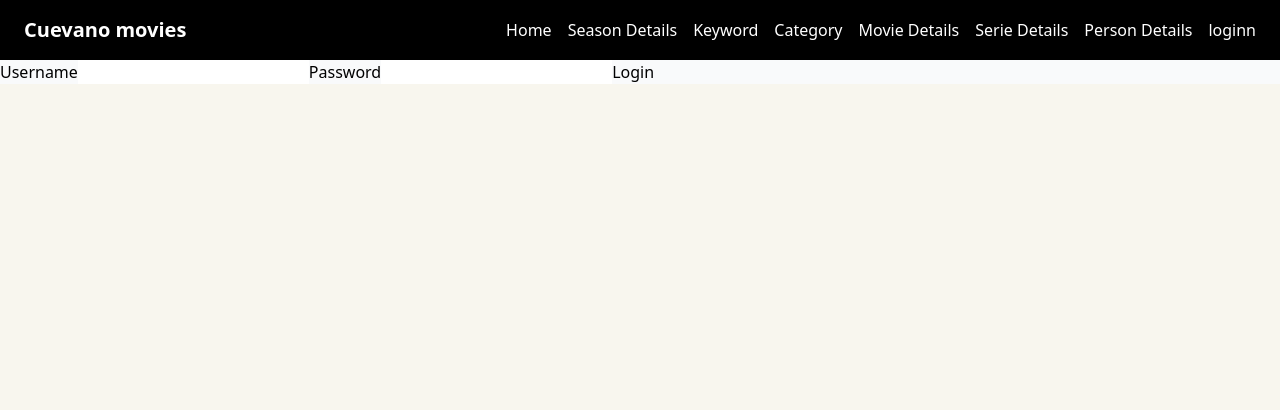
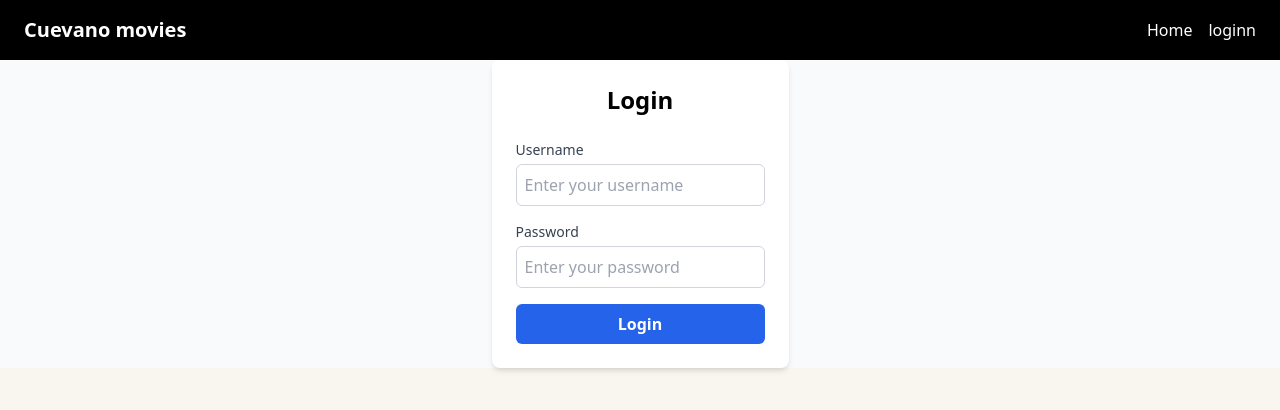
Before and after one commit to HazaFG/tmdb-vue, a Vue app: page /login in a window 1280 px wide. Shown: the top 410 px of the page. Built offline with nearby package versions, Linux system fonts and the light colour scheme.

Commit message:
Borrando basura del nav, estilo del login

```diff
--- a/src/App.vue
+++ b/src/App.vue
@@ -12,12 +12,12 @@
     <!-- Menú de navegación -->
     <div class="flex space-x-4">
       <RouterLink class="hover:text-gray-400 transition-colors" to="/">Home</RouterLink>
-      <RouterLink class="hover:text-gray-400 transition-colors" to="/season-details/1408/1">Season Details</RouterLink>
-      <RouterLink class="hover:text-gray-400 transition-colors" to="/movies/keyword/1701">Keyword</RouterLink>
-      <RouterLink class="hover:text-gray-400 transition-colors" to="/movies/category/28">Category</RouterLink>
-      <RouterLink class="hover:text-gray-400 transition-colors" to="/movie/1079091">Movie Details</RouterLink>
-      <RouterLink class="hover:text-gray-400 transition-colors" to="/serie/136166">Serie Details</RouterLink>
-      <RouterLink class="hover:text-gray-400 transition-colors" to="/person/552252">Person Details</RouterLink>
+      <!-- <RouterLink class="hover:text-gray-400 transition-colors" to="/season-details/1408/1">Season Details</RouterLink> -->
+      <!-- <RouterLink class="hover:text-gray-400 transition-colors" to="/movies/keyword/1701">Keyword</RouterLink> -->
+      <!-- <RouterLink class="hover:text-gray-400 transition-colors" to="/movies/category/28">Category</RouterLink> -->
+      <!-- <RouterLink class="hover:text-gray-400 transition-colors" to="/movie/1079091">Movie Details</RouterLink> -->
+      <!-- <RouterLink class="hover:text-gray-400 transition-colors" to="/serie/136166">Serie Details</RouterLink> -->
+      <!-- <RouterLink class="hover:text-gray-400 transition-colors" to="/person/552252">Person Details</RouterLink> -->
       <RouterLink class="hover:text-gray-400 transition-colors" to="/login">loginn</RouterLink>
     </div>
   </nav>
--- a/src/globals.ts
+++ b/src/globals.ts
@@ -8,7 +8,7 @@ import SerieDetail from "./views/SerieDetail.vue";
 import PersonDetail from "./views/PersonDetail.vue";
 import Login from "./views/Login.vue";
 
-export const API_KEY = "eyJhbGciOiJIUzI1NiJ9.eyJhdWQiOiJkMDkzNTJkOTljNDI5OGE5MGYzZDAyYTAxYTI2NTNkMyIsIm5iZiI6MTcyNzIzMTI5OC4yNzExOTYsInN1YiI6IjY2ZjJmNTgzYzIzNzI1OGU0YzI3MGEyNyIsInNjb3BlcyI6WyJhcGlfcmVhZCJdLCJ2ZXJzaW9uIjoxfQ.UrQp6o6lfxbmCDcLsyPbS1jo-DV5oq0Ncz-wSJ5730w"
+export const API_KEY = "4e72051e3bc2c615ed21d74e9a55ac50"
 
 export const ROUTES = [
   { path: '/', component: HomeView },
--- a/src/views/Login.vue
+++ b/src/views/Login.vue
@@ -1,48 +1,81 @@
 <script setup lang="ts">
 import { ref } from 'vue';
 import { API_KEY } from '../globals';
-const username = ref("")
-const password = ref("")
+
+const username = ref("");
+const password = ref("");
 const isAuthenticated = ref(false);
+const requestToken = ref("");
 
+async function fetchRequestToken() {
+  const response = await fetch(`https://api.themoviedb.org/3/authentication/token/new?api_key=${API_KEY}`);
+  const json = await response.json();
+  requestToken.value = json.request_token; // Guarda el request_token
+}
 
 async function loginRequest() {
+  await fetchRequestToken(); // Asegúrate de obtener el request token primero
 
   const headers = new Headers();
   headers.append("Content-Type", "application/json");
-  headers.append("Authorization", `Bearer ${API_KEY}`);
 
   const raw = JSON.stringify({
-    "username": username.value,
-    "password": password.value,
-    "request_token": ""
+    username: username.value,
+    password: password.value,
+    request_token: requestToken.value, // Incluye el request token aquí
   });
 
   const requestOptions: RequestInit = {
     method: "POST",
     headers: headers,
     body: raw,
-    redirect: "follow"
+    redirect: "follow",
   };
 
-  const response = await fetch("https://api.themoviedb.org/3/authentication/token/validate_with_login", requestOptions)
-  const json = await response.json()
+  const response = await fetch("https://api.themoviedb.org/3/authentication/token/validate_with_login", requestOptions);
+  const json = await response.json();
   if (!json.success) {
-    alert("error iniciando sesion verifique su marcacion");
+    alert("Error iniciando sesión, verifique sus credenciales.");
     return;
   }
   isAuthenticated.value = true;
-  alert("felicidades por el bebé")
+  alert("¡Felicidades por iniciar sesión!");
 }
-
 </script>
 
 <template>
-  <form v-on:submit.prevent="loginRequest">
-    <label for="username">Username</label>
-    <input type="text" v-model="username" name="username">
-    <label for="username">Password</label>
-    <input type="password" v-model="password" name="password">
-    <button type="submit">Login</button>
+  <form v-on:submit.prevent="loginRequest" class="max-w-md mx-auto p-6 bg-white rounded-lg shadow-md">
+    <h2 class="text-2xl font-semibold mb-6 text-center">Login</h2>
+
+    <div class="mb-4">
+      <label for="username" class="block text-sm font-medium text-gray-700">Username</label>
+      <input
+        type="text"
+        v-model="username"
+        name="username"
+        id="username"
+        class="mt-1 block w-full p-2 border border-gray-300 rounded-md focus:ring focus:ring-blue-200"
+        placeholder="Enter your username"
+      />
+    </div>
+
+    <div class="mb-4">
+      <label for="password" class="block text-sm font-medium text-gray-700">Password</label>
+      <input
+        type="password"
+        v-model="password"
+        name="password"
+        id="password"
+        class="mt-1 block w-full p-2 border border-gray-300 rounded-md focus:ring focus:ring-blue-200"
+        placeholder="Enter your password"
+      />
+    </div>
+
+    <button
+      type="submit"
+      class="w-full py-2 px-4 bg-blue-600 text-white font-semibold rounded-md hover:bg-blue-700 focus:outline-none focus:ring-2 focus:ring-blue-500 focus:ring-opacity-50"
+    >
+      Login
+    </button>
   </form>
 </template>
```
